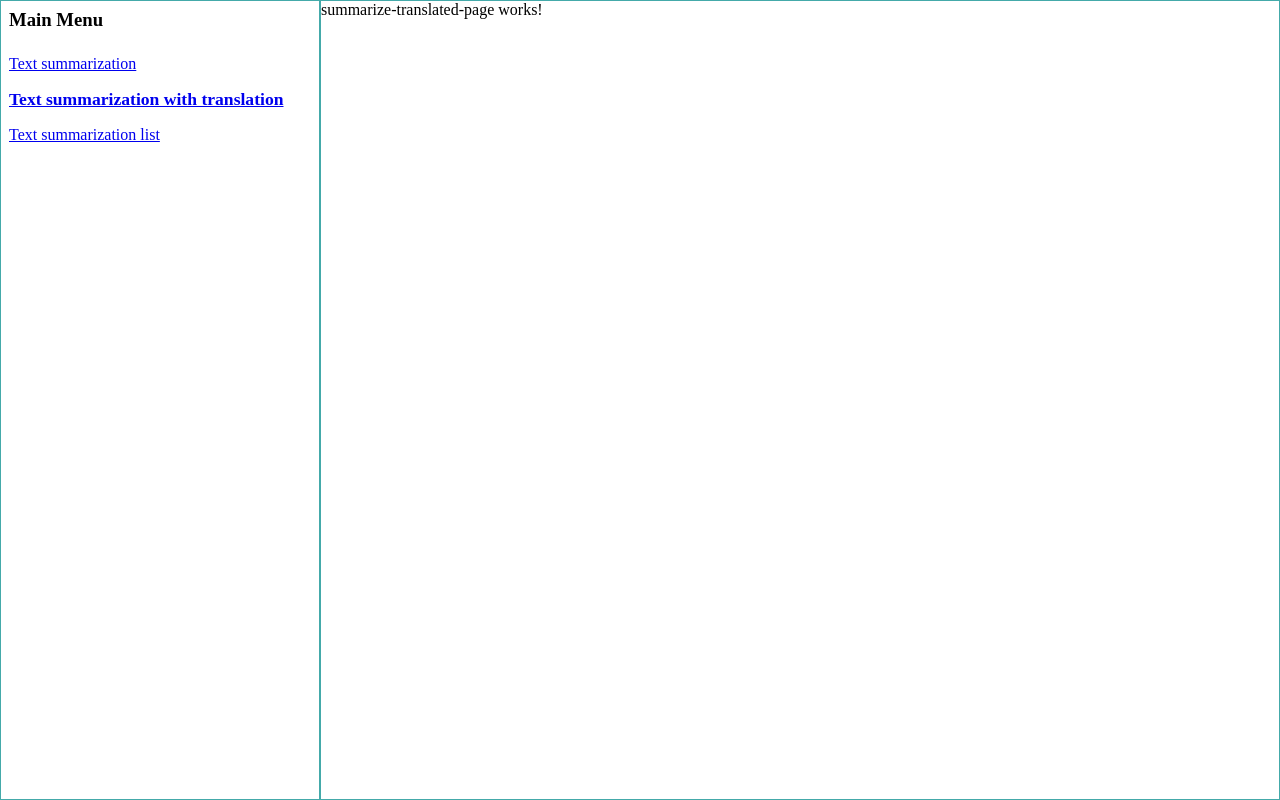
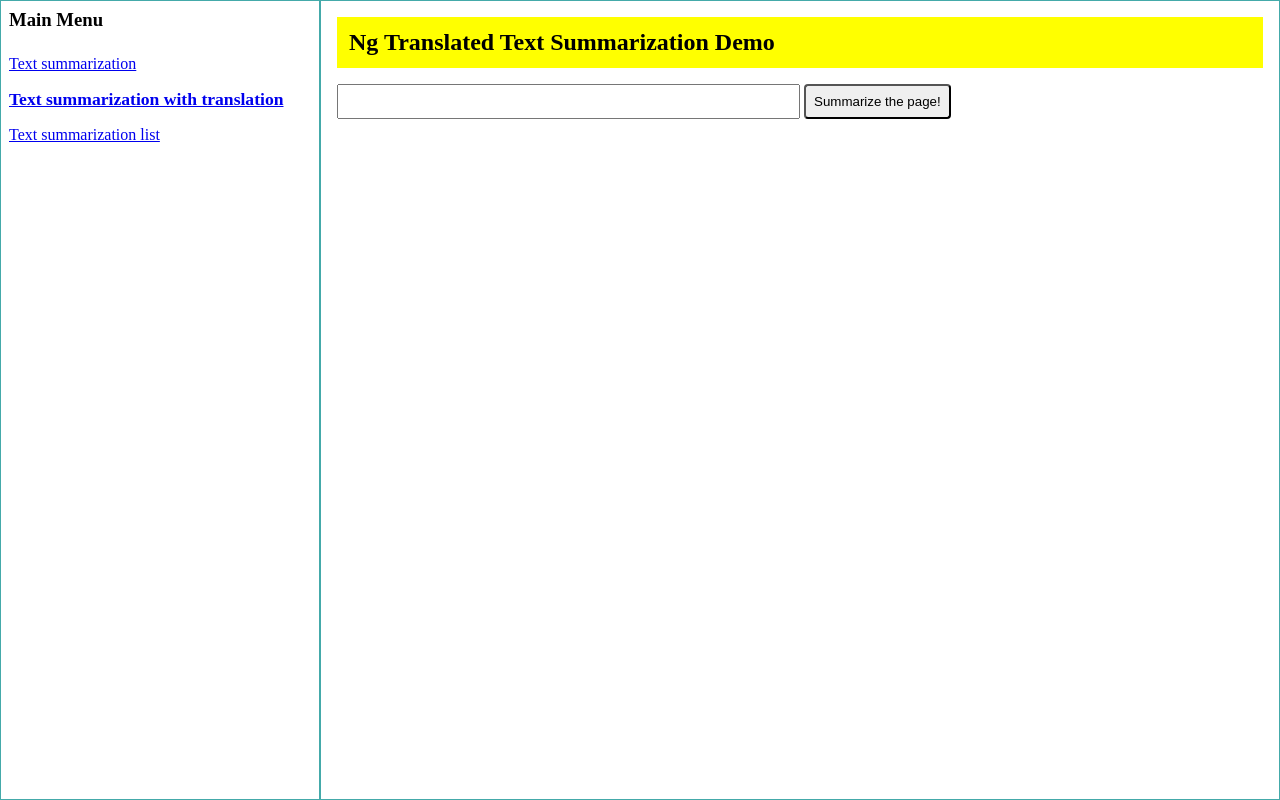
Before and after one commit to railsstudent/fullstack-genai-text-summeration-app, an Angular app in the folder ng-text-summarization-app/: page /summarization-translated-page in a window 1280 px wide. Built offline with nearby package versions, Linux system fonts and the light colour scheme; no server answers.

Commit message:
feat: add WebpageInputBoxComponent

```diff
--- a/ng-text-summarization-app/src/app/summarization/services/summarization.service.ts
+++ b/ng-text-summarization-app/src/app/summarization/services/summarization.service.ts
@@ -1,10 +1,10 @@
 import { HttpClient } from '@angular/common/http';
 import { Injectable, inject, signal } from '@angular/core';
 import { toObservable } from '@angular/core/rxjs-interop';
-import { filter, map, switchMap, retry, catchError, of } from 'rxjs';
+import { catchError, map, of, retry, switchMap } from 'rxjs';
 import config from '~assets/config.json';
+import { SummarizationResult } from '../interfaces/summarization-result.interface';
 import { Summarization } from '../interfaces/summarization.interface';
-import { SummarizationResult } from '../interfaces/summarization-result.interface';
 
 @Injectable({
   providedIn: 'root'
@@ -14,13 +14,12 @@ export class SummarizationService {
 
   private summarization = signal<Summarization>({
     url: '',
-    isValid: false,
+    language: 'en',
   });
 
-  translation$  = toObservable(this.summarization)
+  result$  = toObservable(this.summarization)
     .pipe(
-      filter(({ isValid }) => isValid),
-      map(({ url, language='en' }) => ({ url, language })),
+      map((data) => ({ url: data.url, language: data.language })),
       switchMap((data) =>
         this.httpService.post<{ url: string; result: string }>(`${config.url}/summarize`, data)
           .pipe(
--- a/ng-text-summarization-app/src/app/summarization/summarize-as-list/summarize-as-list.component.ts
+++ b/ng-text-summarization-app/src/app/summarization/summarize-as-list/summarize-as-list.component.ts
@@ -1,17 +1,77 @@
-import { ChangeDetectionStrategy, Component } from '@angular/core';
+import { ChangeDetectionStrategy, Component, computed, effect, inject, signal, viewChild } from '@angular/core';
+import { WebpageInputBoxComponent } from '../webpage-input-box/webpage-input-box.component';
+import { SummarizationService } from '../services/summarization.service';
+import { SummarizationModel } from '../interfaces/summarization.interface';
+import { outputToObservable, toSignal } from '@angular/core/rxjs-interop';
+import { filter, scan, tap } from 'rxjs';
+import { SummarizationResult } from '../interfaces/summarization-result.interface';
 
 @Component({
   selector: 'app-summarize-as-list',
   standalone: true,
-  imports: [],
+  imports: [WebpageInputBoxComponent],
   template: `
-    <p>
-      summarize-as-list works!
-    </p>
+    <div class="container">
+      <h2>Ng Summary List Demo</h2>
+      <div class="summarization">
+        <app-webpage-input-box #box [isLoading]="vm.isLoading" />
+      </div>
+      <!-- <app-translation-list [translationList]="vm.translationList" /> -->
+    </div>
   `,
-  styles: ``,
+  styles: `
+    div.container {
+      padding: 1rem;
+    }
+
+    div.summarization {
+      margin-top: 1rem;
+    }
+  `,
   changeDetection: ChangeDetectionStrategy.OnPush
 })
 export class SummarizeAsListComponent {
+  isLoading = signal(false);
+  box = viewChild.required(WebpageInputBoxComponent);
+  summarizationService = inject(SummarizationService);
 
+  viewModel = computed<SummarizationModel>(() => {
+    return {
+      isLoading: this.isLoading(),
+      // translationList: this.translationList(),
+      pageUrl: this.box().pageUrl,
+    }
+  });
+
+  summary = toSignal(
+    this.summarizationService.result$
+      .pipe(
+        scan((acc, translation) => ([...acc, translation]), [] as SummarizationResult[]),
+        tap(() => this.isLoading.set(false)),
+      ),
+    { initialValue: [] as SummarizationResult[] }
+  );
+
+  get vm() {
+    return this.viewModel();
+  }
+
+  constructor() {
+    effect((cleanUp) => {
+      const sub = outputToObservable(this.vm.pageUrl)
+        .pipe(
+          tap((pageUrl) => console.log(pageUrl)),
+          filter((url) => !!url)
+        )
+        .subscribe((url) => {
+          this.isLoading.set(true);
+          this.summarizationService.summarizePage({
+            url,
+            language: 'en',
+          });
+        });
+
+      cleanUp(() => sub.unsubscribe());
+    })
+  }
 }
--- a/ng-text-summarization-app/src/app/summarization/summarize-page/summarize-page.component.ts
+++ b/ng-text-summarization-app/src/app/summarization/summarize-page/summarize-page.component.ts
@@ -1,17 +1,77 @@
-import { ChangeDetectionStrategy, Component } from '@angular/core';
+import { ChangeDetectionStrategy, Component, computed, effect, inject, signal, viewChild } from '@angular/core';
+import { outputToObservable, toSignal } from '@angular/core/rxjs-interop';
+import { filter, scan, tap } from 'rxjs';
+import { SummarizationResult } from '../interfaces/summarization-result.interface';
+import { SummarizationModel } from '../interfaces/summarization.interface';
+import { SummarizationService } from '../services/summarization.service';
+import { WebpageInputBoxComponent } from '../webpage-input-box/webpage-input-box.component';
 
 @Component({
   selector: 'app-summarize-page',
   standalone: true,
-  imports: [],
+  imports: [WebpageInputBoxComponent],
   template: `
-    <p>
-      summarize-page works!
-    </p>
+    <div class="container">
+      <h2>Ng Text Summarization Demo</h2>
+      <div class="summarization">
+        <app-webpage-input-box #box [isLoading]="vm.isLoading" />
+      </div>
+      <!-- <app-translation-list [translationList]="vm.translationList" /> -->
+    </div>
   `,
-  styles: ``,
+  styles: `
+    div.container {
+      padding: 1rem;
+    }
+
+    div.summarization {
+      margin-top: 1rem;
+    }
+  `,
   changeDetection: ChangeDetectionStrategy.OnPush
 })
 export class SummarizePageComponent {
+  isLoading = signal(false);
+  box = viewChild.required(WebpageInputBoxComponent);
+  summarizationService = inject(SummarizationService);
 
+  viewModel = computed<SummarizationModel>(() => {
+    return {
+      isLoading: this.isLoading(),
+      // translationList: this.translationList(),
+      pageUrl: this.box().pageUrl,
+    }
+  });
+
+  summary = toSignal(
+    this.summarizationService.result$
+      .pipe(
+        scan((acc, translation) => ([...acc, translation]), [] as SummarizationResult[]),
+        tap(() => this.isLoading.set(false)),
+      ),
+    { initialValue: [] as SummarizationResult[] }
+  );
+
+  get vm() {
+    return this.viewModel();
+  }
+
+  constructor() {
+    effect((cleanUp) => {
+      const sub = outputToObservable(this.vm.pageUrl)
+        .pipe(
+          tap((pageUrl) => console.log(pageUrl)),
+          filter((url) => !!url)
+        )
+        .subscribe((url) => {
+          this.isLoading.set(true);
+          this.summarizationService.summarizePage({
+            url,
+            language: 'en',
+          });
+        });
+
+      cleanUp(() => sub.unsubscribe());
+    })
+  }
 }
--- a/ng-text-summarization-app/src/app/summarization/summarize-translated-page/summarize-translated-page.component.ts
+++ b/ng-text-summarization-app/src/app/summarization/summarize-translated-page/summarize-translated-page.component.ts
@@ -1,17 +1,74 @@
-import { ChangeDetectionStrategy, Component } from '@angular/core';
+import { ChangeDetectionStrategy, Component, computed, effect, inject, signal, viewChild } from '@angular/core';
+import { outputToObservable, toSignal } from '@angular/core/rxjs-interop';
+import { filter, scan, tap } from 'rxjs';
+import { SummarizationResult } from '../interfaces/summarization-result.interface';
+import { SummarizationModel } from '../interfaces/summarization.interface';
+import { SummarizationService } from '../services/summarization.service';
+import { WebpageInputBoxComponent } from '../webpage-input-box/webpage-input-box.component';
 
 @Component({
   selector: 'app-summarize-translated-page',
   standalone: true,
-  imports: [],
+  imports: [WebpageInputBoxComponent],
   template: `
-    <p>
-      summarize-translated-page works!
-    </p>
+    <div class="container">
+      <h2>Ng Translated Text Summarization Demo</h2>
+      <div class="summarization">
+        <app-webpage-input-box #box [isLoading]="vm.isLoading" />
+      </div>
+      <!-- <app-translation-list [translationList]="vm.translationList" /> -->
+    </div>
   `,
-  styles: ``,
+  styles: `
+  div.container {
+    padding: 1rem;
+  }
+
+  div.summarization {
+    margin-top: 1rem;
+  }
+`,
   changeDetection: ChangeDetectionStrategy.OnPush
 })
 export class SummarizeTranslatedPageComponent {
+  isLoading = signal(false);
+  box = viewChild.required(WebpageInputBoxComponent);
+  summarizationService = inject(SummarizationService);
 
+  viewModel = computed<SummarizationModel>(() => {
+    return {
+      isLoading: this.isLoading(),
+      pageUrl: this.box().pageUrl,
+      // translationList: this.translationList(),
+    }
+  });
+
+  summary = toSignal(
+    this.summarizationService.result$
+      .pipe(
+        scan((acc, translation) => ([...acc, translation]), [] as SummarizationResult[]),
+        tap(() => this.isLoading.set(false)),
+      ),
+    { initialValue: [] as SummarizationResult[] }
+  );
+
+  get vm() {
+    return this.viewModel();
+  }
+
+  constructor() {
+    effect((cleanUp) => {
+      const sub = outputToObservable(this.vm.pageUrl)
+        .pipe(filter((url) => !!url))
+        .subscribe((url) => {
+          this.isLoading.set(true);
+          this.summarizationService.summarizePage({
+            url,
+            language: 'en',
+          });
+        });
+
+      cleanUp(() => sub.unsubscribe());
+    })
+  }
 }
--- /dev/null
+++ b/ng-text-summarization-app/src/app/summarization/webpage-input-box/webpage-input-box.component.ts
@@ -0,0 +1,39 @@
+import { ChangeDetectionStrategy, Component, computed, input, output, signal } from '@angular/core';
+import { FormsModule } from '@angular/forms';
+import { WebpageInputBoxModel } from '../interfaces/summarization.interface';
+
+@Component({
+  selector: 'app-webpage-input-box',
+  standalone: true,
+  imports: [FormsModule],
+  template: `
+    <input type="text" [(ngModel)]="text" />
+    <button (click)="pageUrl.emit(vm.text)" [disabled]="vm.isLoading">{{ vm.buttonText }}</button>
+  `,
+  styles: `
+    input {
+      width: 50%;
+      margin-right: 0.25rem;
+      padding: 0.5rem;
+    }
+  `,
+  changeDetection: ChangeDetectionStrategy.OnPush
+})
+export class WebpageInputBoxComponent {
+  text = signal('');
+  isLoading = input(false);
+
+  viewModel = computed<WebpageInputBoxModel>(() => {
+    return {
+      text: this.text(),
+      isLoading: this.isLoading(),
+      buttonText: this.isLoading() ? 'Summarizing...' : 'Summarize the page!',
+    }
+  });
+
+  pageUrl = output<string>();
+
+  get vm() {
+    return this.viewModel();
+  }
+}
```
Also changed, not shown: ng-text-summarization-app/src/app/summarization/interfaces/summarization.interface.ts (+14 -2 lines), 1 other file (tests, documents, lock files or other folders).
